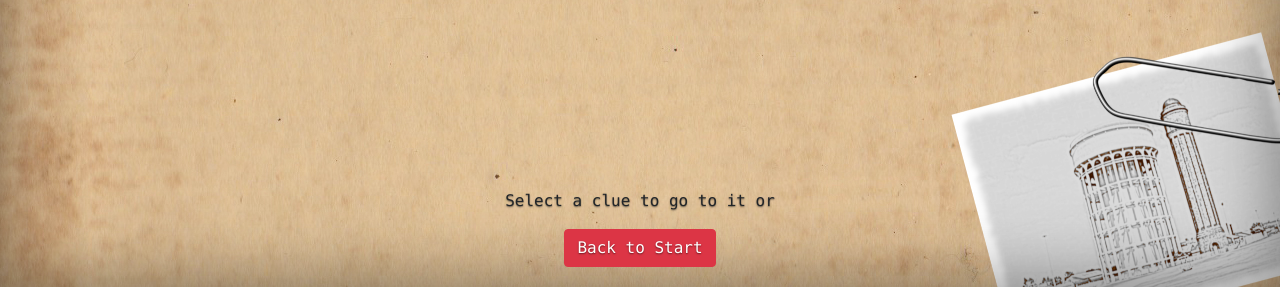
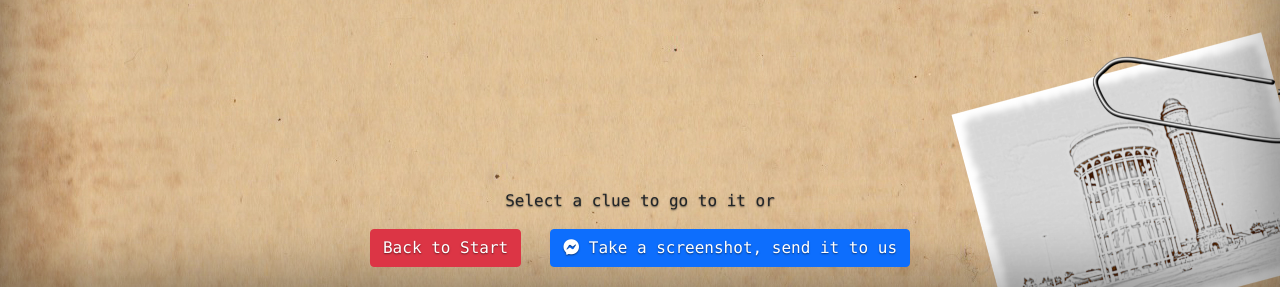
Before and after one commit to sheepeatingtaz/operationspp, a Django app: page /code/ in a window 1280 px wide. Shown: the part 513-800 px from the top of the page. Run offline with Django 3.2, Linux system fonts and the light colour scheme; data that the repository does not hold is empty; some libraries are stand-ins or nearby versions; some web fonts are replaced.

Commit message:
Added fontawesome & facebook buttons

```diff
--- a/spy/templates/code.html
+++ b/spy/templates/code.html
@@ -25,5 +25,6 @@
 {% endblock %}
 {% block footer %}
     <p>Select a clue to go to it or </p>
-    <a class="btn btn-danger btn-large" href="{% url "spy:start" %}">Back to Start</a>
+    <a class="btn btn-danger btn-large" href="{% url "spy:start" %}">Back to Start</a> &nbsp;
+    <a href="https://m.me/opsaltpepperpots" target="_blank" class="btn btn-primary btn-large"><i class="fab fa-facebook-messenger"></i> Take a screenshot, send it to us</a>
 {% endblock %}
--- a/spy/templates/start.html
+++ b/spy/templates/start.html
@@ -12,4 +12,6 @@
         <p><a class="btn btn-success btn-large" href="{% url "spy:clue" 1%}">Start Mission</a></p>
     {% endif %}
         <p><a class="btn btn-secondary btn-small" target="_blank" href="https://www.google.com/maps/dir//53.7025035,-0.8692136/@53.7027737,-0.9041753,13z">Directions to start</a></p>
-{% endblock %}
+        <p><a href="https://fb.me/opsaltpepperpots" target="_blank" class="btn btn-primary btn-large"><i class="fab fa-facebook"></i> Follow us on Facebook</a>
+        </p>
+        {% endblock %}
--- a/templates/base.html
+++ b/templates/base.html
@@ -13,7 +13,7 @@
           integrity="sha384-eOJMYsd53ii+scO/bJGFsiCZc+5NDVN2yr8+0RDqr0Ql0h+rP48ckxlpbzKgwra6" crossorigin="anonymous">
     <link rel="preconnect" href="https://fonts.gstatic.com">
     <link href="https://fonts.googleapis.com/css2?family=Oxygen+Mono&display=swap" rel="stylesheet">
-
+    <script src="https://kit.fontawesome.com/5de507c650.js" crossorigin="anonymous"></script>
     <!-- Favicons -->
     {#<link rel="apple-touch-icon" href="/docs/5.0/assets/img/favicons/apple-touch-icon.png" sizes="180x180">#}
     {#<link rel="icon" href="/docs/5.0/assets/img/favicons/favicon-32x32.png" sizes="32x32" type="image/png">#}
```
